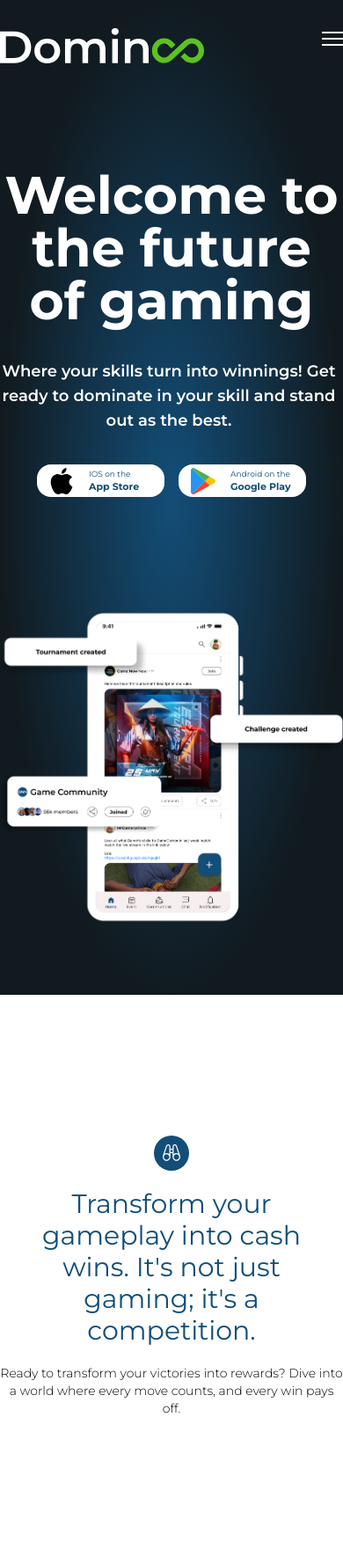
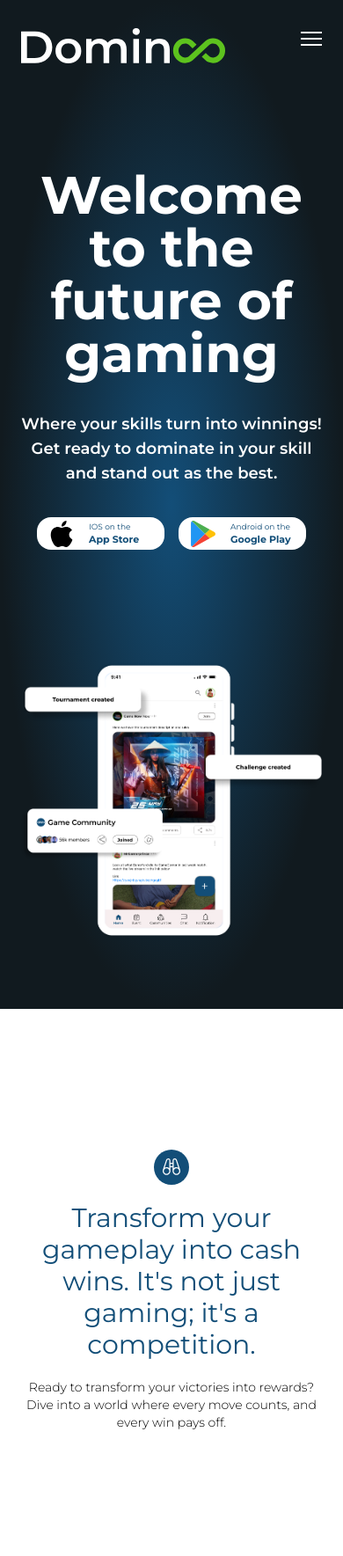
Before and after one commit to femidenton/Dominat8, a website: page index.html in a window 390 px wide. Shown: the top 1769 px of the page at 88% size. Drawn offline with Linux system fonts and the light colour scheme.

```diff
--- a/index.html
+++ b/index.html
@@ -11,7 +11,7 @@
     <link rel="stylesheet" href="css/main.css" />
   </head>
   <body>
-    <div class="top-fold md:h-[78vh] md:px-20">
+    <div class="top-fold md:h-[78vh] px-6 md:px-20">
       <!-- Navbar -->
       <nav class="relative container mx-auto py-6">
         <!-- Flex container -->
@@ -122,7 +122,7 @@
           <p class="text-center text-primaryBlueText text-3xl w-[90%] mx-auto md:w-[100%]">
             Transform your gameplay into cash wins. It's not just gaming; it's a competition.
           </p>
-          <p class="text center text-black text-sm font-light">
+          <p class="text center text-black w-[90%] mx-auto md:w-[100%] text-sm font-light">
             Ready to transform your victories into rewards? Dive into a world where every move counts, and every win pays off.
           </p>
         </div>
```
Also changed, not shown: css/main.css.
